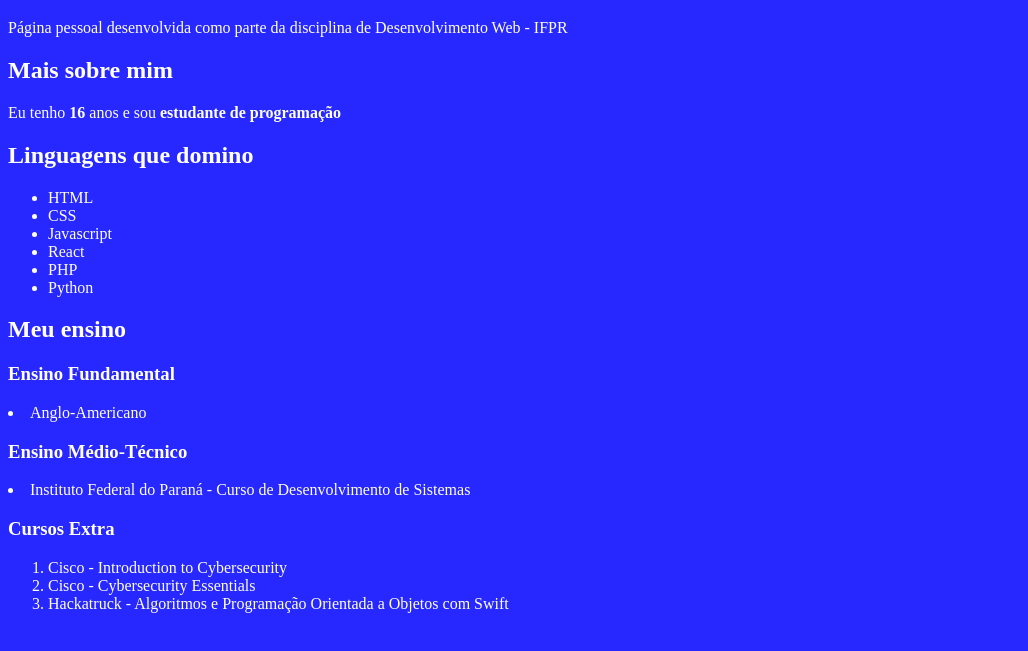
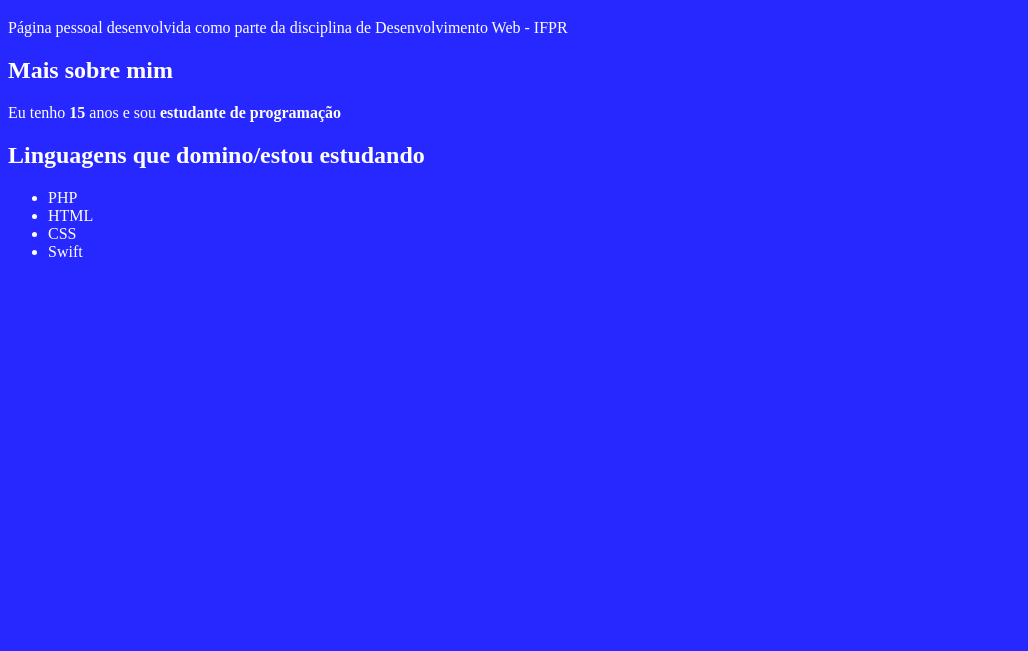
Before and after one commit to gustavoGGV/gustavovieira, a plain HTML site: page index.html in a window 1280 px wide. Shown: the part 95-746 px from the top of the page, without its empty margins (0-1028 px from the left). Drawn offline with Linux system fonts and the light colour scheme.

Commit message:
Update index.html

```diff
--- a/index.html
+++ b/index.html
@@ -4,7 +4,7 @@
     <meta charset="UTF-8">
     <meta http-equiv="X-UA-Compatible" content="IE=edge">
     <meta name="viewport" content="width=device-width, initial-scale=1.0">
-    <title>Enzo Feldman</title>
+    <title>Gustavo G Vieira</title>
     <style>
         h2, p {
             color: white;
@@ -46,33 +46,18 @@
         <p>Página pessoal desenvolvida como parte da disciplina de Desenvolvimento Web - IFPR</p>
     </header>
     <h2>Mais sobre mim</h2>
-    <p>Eu tenho <strong>16</strong> anos e sou <strong>estudante de programação</strong></p>
+    <p>Eu tenho <strong>15</strong> anos e sou <strong>estudante de programação</strong></p>
 
-    <h2>Linguagens que domino</h2>
+    <h2>Linguagens que domino/estou estudando</h2>
 
     <ul>
+        <li>PHP</li>
         <li>HTML</li>
         <li>CSS</li>
-        <li>Javascript</li>
-        <li>React</li>
-        <li>PHP</li>
-        <li>Python</li>
+        <li>Swift</li>
     </ul>
 
-    <h2>Meu ensino</h2>
-    <h3>Ensino Fundamental</h3>
 
-    <li>Anglo-Americano</li>
-        <h3>Ensino Médio-Técnico</h3>
-    <li>Instituto Federal do Paraná - Curso de Desenvolvimento de Sistemas</li>
-
-    <h3>Cursos Extra</h3>
-    <ol>
-        <li>Cisco - Introduction to Cybersecurity</li>
-        <li>Cisco - Cybersecurity Essentials</li>
-        <li>Hackatruck - Algoritmos e Programação Orientada a Objetos com Swift</li>
-    </ol>
-
-    <marquee>@PolygonMillion on X</marquee>
+    <marquee>O Gabigol é gostoso demais!</marquee>
 </body>
 </html>
```
